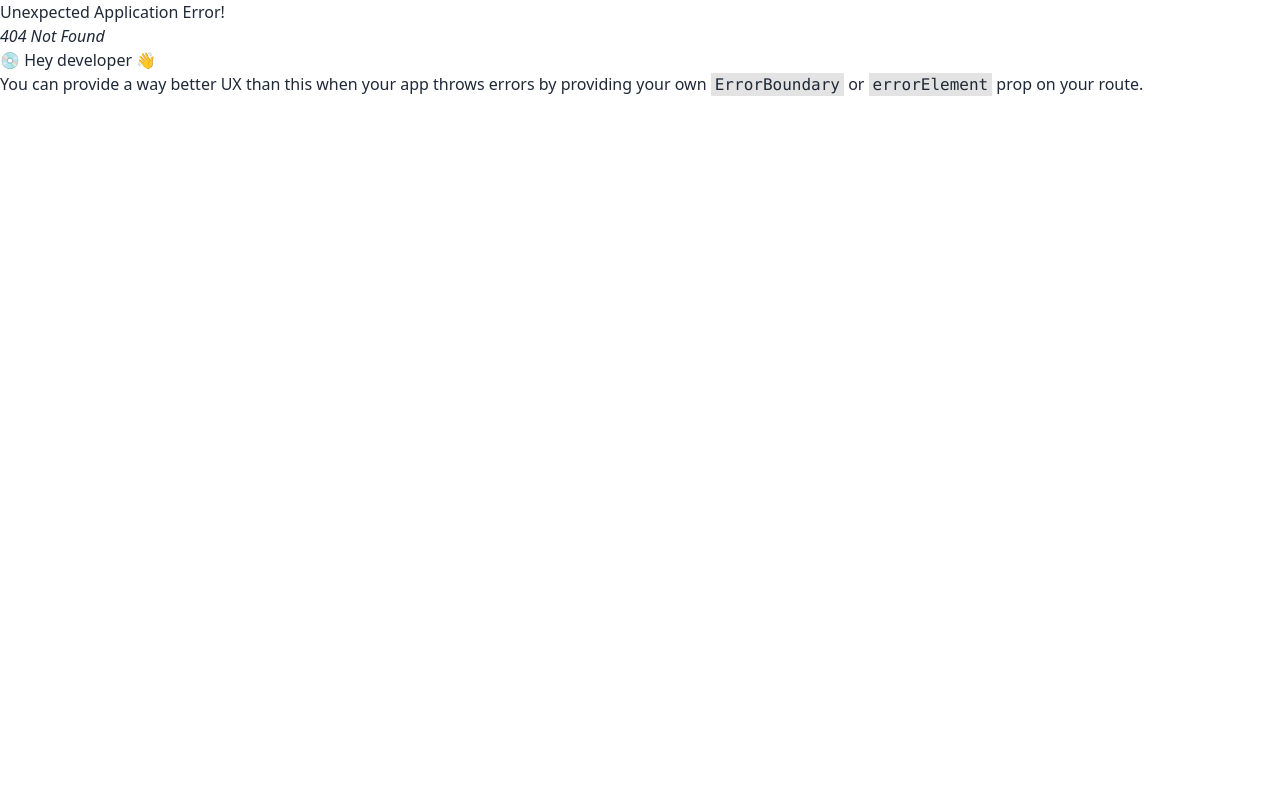
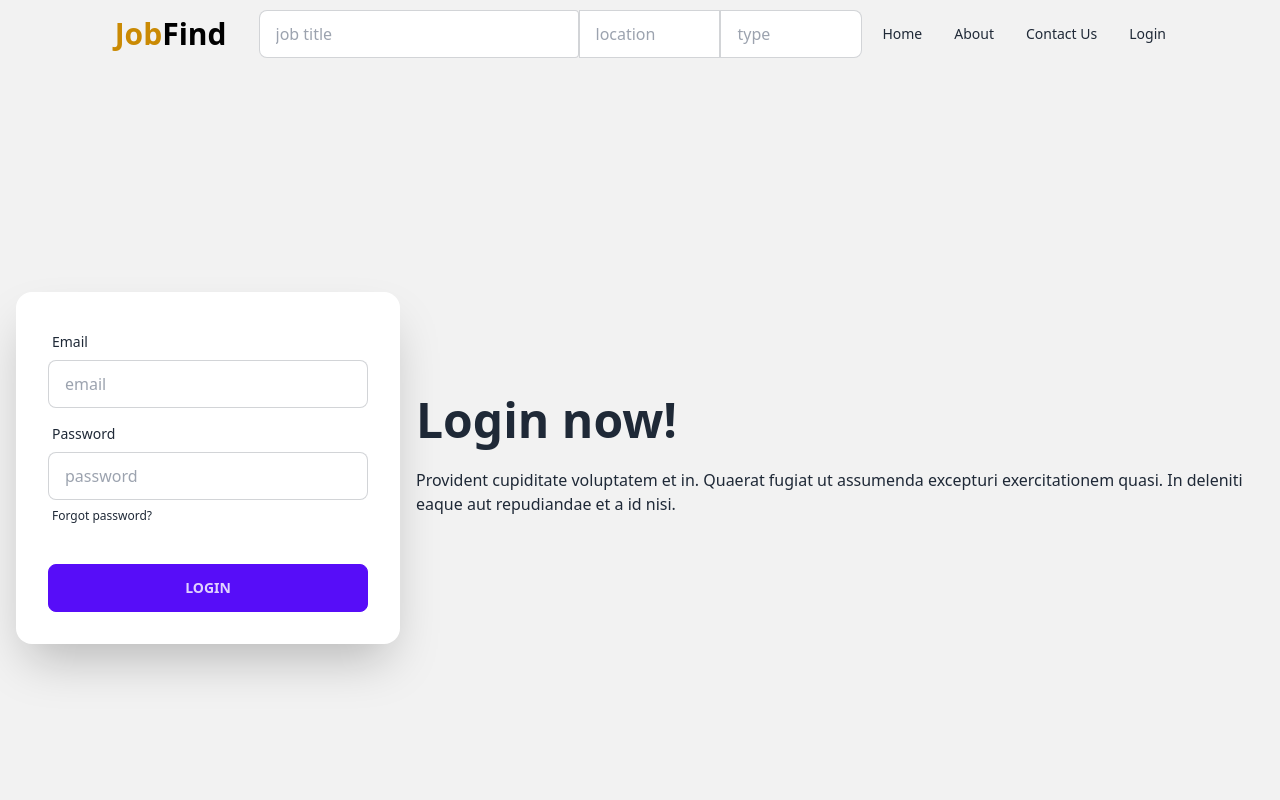
Before and after one commit to shiamhub/find-job-client, a React (Vite) app: page /login in a window 1280 px wide. Before the commit this address had no page. Shown: the top 800 px of the page. Built offline with nearby package versions, Linux system fonts and the light colour scheme.

Commit message:
added auth

```diff
--- a/package.json
+++ b/package.json
@@ -10,6 +10,7 @@
     "preview": "vite preview"
   },
   "dependencies": {
+    "firebase": "^10.1.0",
     "localforage": "^1.10.0",
     "match-sorter": "^6.3.1",
     "react": "^18.2.0",
--- /dev/null
+++ b/src/authentication/Login.jsx
@@ -0,0 +1,58 @@
+import { createUserWithEmailAndPassword, getAuth } from "firebase/auth";
+import app from "../firebase/firebase.config";
+const auth = getAuth(app);
+const Login = () => {
+
+    const handleSubmit = (e) => {
+        e.preventDefault();
+        const email = e.target.email.value;
+        const password = e.target.password.value;
+        console.log(email, password);
+        createUserWithEmailAndPassword(auth, email, password)
+        .then((result) => {
+            e.target.reset();
+            console.log(result);
+        })
+        .catch((error) => {
+            console.error(error);
+        })
+
+
+
+    }
+
+    return (
+        <div className="hero min-h-screen bg-base-200">
+            <div className="hero-content flex-col lg:flex-row-reverse">
+                <div className="text-center lg:text-left">
+                    <h1 className="text-5xl font-bold">Login now!</h1>
+                    <p className="py-6">Provident cupiditate voluptatem et in. Quaerat fugiat ut assumenda excepturi exercitationem quasi. In deleniti eaque aut repudiandae et a id nisi.</p>
+                </div>
+                <div className="card flex-shrink-0 w-full max-w-sm shadow-2xl bg-base-100">
+                    <form onSubmit={handleSubmit} className="card-body">
+                        <div className="form-control">
+                            <label className="label">
+                                <span className="label-text">Email</span>
+                            </label>
+                            <input type="email" name="email" placeholder="email" className="input input-bordered" />
+                        </div>
+                        <div className="form-control">
+                            <label className="label">
+                                <span className="label-text">Password</span>
+                            </label>
+                            <input type="password" name="password" placeholder="password" className="input input-bordered" />
+                            <label className="label">
+                                <a href="#" className="label-text-alt link link-hover">Forgot password?</a>
+                            </label>
+                        </div>
+                        <div className="form-control mt-6">
+                            <input type="submit" value="Login" className="btn btn-primary" name="" id="" />
+                        </div>
+                    </form>
+                </div>
+            </div>
+        </div>
+    );
+};
+
+export default Login;
--- /dev/null
+++ b/src/firebase/firebase.config.js
@@ -0,0 +1,19 @@
+// Import the functions you need from the SDKs you need
+import { initializeApp } from "firebase/app";
+// TODO: Add SDKs for Firebase products that you want to use
+// https://firebase.google.com/docs/web/setup#available-libraries
+
+// Your web app's Firebase configuration
+const firebaseConfig = {
+  apiKey: "AIzaSyBGBEkDMIXeXHCv80rVhF_VJvt_1MuwP3A",
+  authDomain: "jobfind-4aa18.firebaseapp.com",
+  projectId: "jobfind-4aa18",
+  storageBucket: "jobfind-4aa18.appspot.com",
+  messagingSenderId: "1009057097938",
+  appId: "1:1009057097938:web:48dce919949813e4b6650b"
+};
+
+// Initialize Firebase
+const app = initializeApp(firebaseConfig);
+
+export default app
--- a/src/main.jsx
+++ b/src/main.jsx
@@ -8,6 +8,7 @@ import {
 } from "react-router-dom";
 import Home from './pages/Home/Home.jsx';
 import SingleJob from './pages/Job/SingleJob.jsx';
+import Login from './authentication/Login.jsx';
 
 const router = createBrowserRouter([
   {
@@ -22,6 +23,10 @@ const router = createBrowserRouter([
         path: "job/:id",
         element: <SingleJob></SingleJob>,
         loader: ({ params }) => fetch(`https://find-job-server-shiamhub.vercel.app/job/${params.id}`)
+      },
+      {
+        path: 'login',
+        element: <Login></Login>
       }
     ]
   }
```
Also changed, not shown: 1 other file (tests, documents, lock files or other folders).
